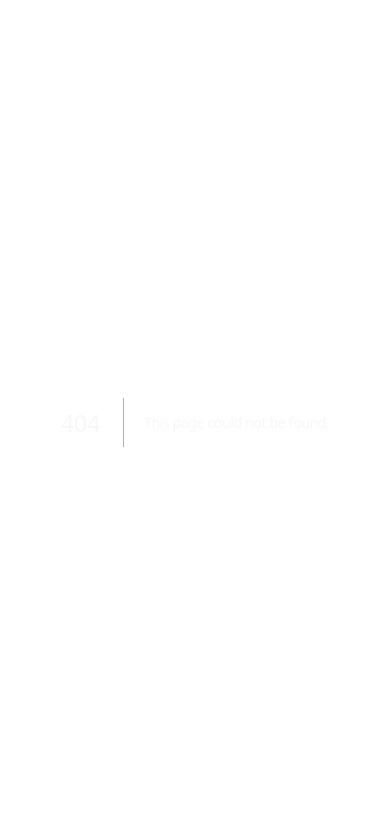
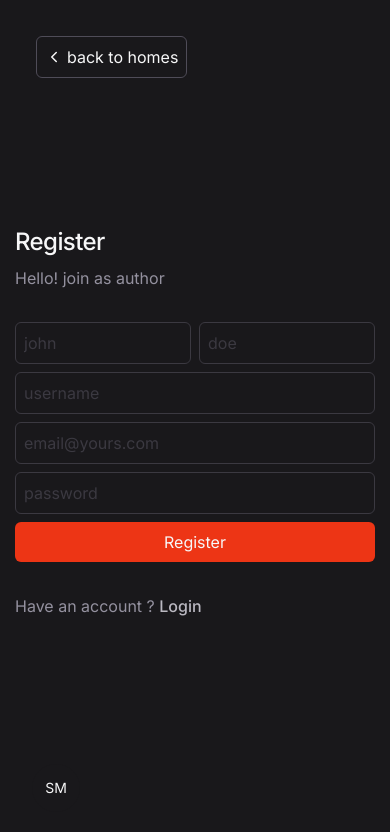
Before and after one commit to AmruTheSeeker/EatYes, a Next.js app: page /register in a window 390 px wide. Before the commit this address had no page. Shown: the top 832 px of the page. Built offline with nearby package versions, Linux system fonts and the light colour scheme.

Commit message:
page (login, register), feature : responsiveness

```diff
--- a/package.json
+++ b/package.json
@@ -10,6 +10,7 @@
   },
   "dependencies": {
     "@prisma/client": "^5.4.2",
+    "lucide-react": "^0.285.0",
     "next": "13.5.4",
     "prisma": "^5.4.2",
     "react": "^18",
--- /dev/null
+++ b/src/app/(auth)/layout.js
@@ -0,0 +1,5 @@
+import { AuthTemplate } from "@/components/auth/components/auth.template";
+
+export default function Layout({ children }) {
+  return <AuthTemplate>{children}</AuthTemplate>;
+}
--- /dev/null
+++ b/src/app/(auth)/login/page.js
@@ -0,0 +1,5 @@
+import { Login } from "@/components/auth/components/auth.login";
+
+export default function Page() {
+  return <Login />;
+}
--- /dev/null
+++ b/src/app/(auth)/register/page.js
@@ -0,0 +1,5 @@
+import { Register } from "@/components/auth/components/auth.register";
+
+export default function Page() {
+  return <Register />;
+}
--- a/src/app/layout.js
+++ b/src/app/layout.js
@@ -1,17 +1,20 @@
+import { ScreenSize } from "@/components/sharedui/screenSize";
 import "@/styles/globals.css";
-import { Inter } from 'next/font/google'
+import { Inter } from "next/font/google";
 
-const inter = Inter({ subsets: ['latin'] })
+const inter = Inter({ subsets: ["latin"] });
 
 export const metadata = {
-  title: 'Create Next App',
-  description: 'Generated by create next app',
-}
+  title: "Create Next App",
+  description: "Generated by create next app",
+};
 
 export default function RootLayout({ children }) {
   return (
     <html lang="en">
-      <body className={inter.className}>{children}</body>
+      <body className={inter.className}>
+        <ScreenSize>{children}</ScreenSize>
+      </body>
     </html>
-  )
+  );
 }
--- /dev/null
+++ b/src/components/auth/components/auth.login.jsx
@@ -0,0 +1,24 @@
+import Link from "next/link";
+import React from "react";
+
+export const Login = () => {
+  return (
+    <main className="w-[360px] space-y-8">
+      <div className="space-y-2">
+        <h3>Login</h3>
+        <p>Welcome back, please do login</p>
+      </div>
+      <div className="space-y-2">
+        <input name="email" placeholder="email@yours.com" />
+        <input name="password" type="password" placeholder="password" />
+        <button className="w-full">Log In</button>
+      </div>
+      <p>
+        Don't have an account ?{" "}
+        <Link href="/register">
+          <span className="link">Register</span>
+        </Link>
+      </p>
+    </main>
+  );
+};
--- /dev/null
+++ b/src/components/auth/components/auth.register.jsx
@@ -0,0 +1,56 @@
+"use client";
+
+import Link from "next/link";
+import { useRegister } from "../hooks/useRegister";
+
+export const Register = () => {
+  const { handleChangeRegisterData, handleSubmitRegisterData } = useRegister();
+
+  return (
+    <main className="w-[360px] space-y-8">
+      <div className="space-y-2">
+        <h3>Register</h3>
+        <p>Hello! join as author</p>
+      </div>
+      <div className="space-y-2">
+        <div className="grid grid-cols-2 gap-2">
+          <input
+            name="firstName"
+            placeholder="john"
+            onChange={handleChangeRegisterData}
+          />
+          <input
+            name="lastName"
+            placeholder="doe"
+            onChange={handleChangeRegisterData}
+          />
+        </div>
+        <input
+          name="username"
+          placeholder="username"
+          onChange={handleChangeRegisterData}
+        />
+        <input
+          name="email"
+          placeholder="email@yours.com"
+          onChange={handleChangeRegisterData}
+        />
+        <input
+          name="password"
+          type="password"
+          placeholder="password"
+          onChange={handleChangeRegisterData}
+        />
+        <button className="w-full" onClick={handleSubmitRegisterData}>
+          Register
+        </button>
+      </div>
+      <p>
+        Have an account ?{" "}
+        <Link href="/login">
+          <span className="link">Login</span>
+        </Link>
+      </p>
+    </main>
+  );
+};
--- /dev/null
+++ b/src/components/auth/components/auth.template.jsx
@@ -0,0 +1,31 @@
+"use client";
+
+import { usePathname } from "next/navigation";
+import { ChevronLeft } from "lucide-react";
+import Link from "next/link";
+import React from "react";
+
+export const AuthTemplate = ({ children }) => {
+  const pathname = usePathname();
+
+  if (pathname === "/verify") {
+    return (
+      <section className="h-screen flex justify-center items-center">
+        {children}
+      </section>
+    );
+  }
+
+  return (
+    <main className="grid grid-cols-1 lg:grid-cols-2 h-screen">
+      <Link href="/" className="fixed top-9 left-9">
+        <button className="btnOutline lg:btnGhost lg:text-secondary-950 lg:hover:text-secondary-100 flex items-center gap-1">
+          <ChevronLeft size={18} />
+          back to homes
+        </button>
+      </Link>
+      <section className="hidden lg:block bg-secondary-50 p-8"></section>
+      <section className="flex justify-center items-center">{children}</section>
+    </main>
+  );
+};
--- /dev/null
+++ b/src/components/auth/hooks/useRegister.js
@@ -0,0 +1,34 @@
+import { useState } from "react";
+
+export const useRegister = () => {
+  const initialRegisterData = {
+    firstName: "",
+    lastName: "",
+    username: "",
+    email: "",
+    password: "",
+  };
+  const [registerData, setRegisterData] = useState(initialRegisterData);
+
+  const handleChangeRegisterData = (e) => {
+    const { name, value } = e.target;
+    setRegisterData({ ...registerData, [name]: value });
+  };
+
+  const handleSubmitRegisterData = async () => {
+    const { firstName, lastName, username, email, password } = registerData;
+    const res = await fetch(`/api/v1/auth/register`, {
+      method: "POST",
+      body: JSON.stringify({ firstName, lastName, username, email, password }),
+    });
+    const { message, errorMessage } = await res.json();
+
+    if (errorMessage) {
+      alert(errorMessage);
+    }
+
+    console.log(message);
+  };
+
+  return { registerData, handleChangeRegisterData, handleSubmitRegisterData };
+};
--- /dev/null
+++ b/src/components/sharedui/screenSize.jsx
@@ -0,0 +1,20 @@
+import React from "react";
+
+export const ScreenSize = ({ children }) => {
+  return (
+    <main>
+      <div>{children}</div>
+      <div className="fixed bottom-8 left-8">
+        <div className="lg:hidden text-sm bg-secondary-950 text-secondary-50 w-12 h-12 rounded-full flex justify-center items-center">
+          SM
+        </div>
+        <div className="hidden text-sm bg-secondary-950 text-secondary-50 w-12 h-12 rounded-full lg:flex xl:hidden justify-center items-center">
+          LG
+        </div>
+        <div className="hidden xl:flex text-sm bg-secondary-950 text-secondary-50 w-12 h-12 rounded-full  justify-center items-center">
+          XL
+        </div>
+      </div>
+    </main>
+  );
+};
--- /dev/null
+++ b/src/config/apiUrl.js
@@ -0,0 +1,5 @@
+const API_VER = "v1";
+export const API_URL =
+  process.env.NODE_ENV === "development"
+    ? `${process.env.DEV_API_URL}/${API_VER}`
+    : `${process.env.PROD_API_URL}/${API_VER}`;
```
Also changed, not shown: 1 other file (tests, documents, lock files or other folders).
